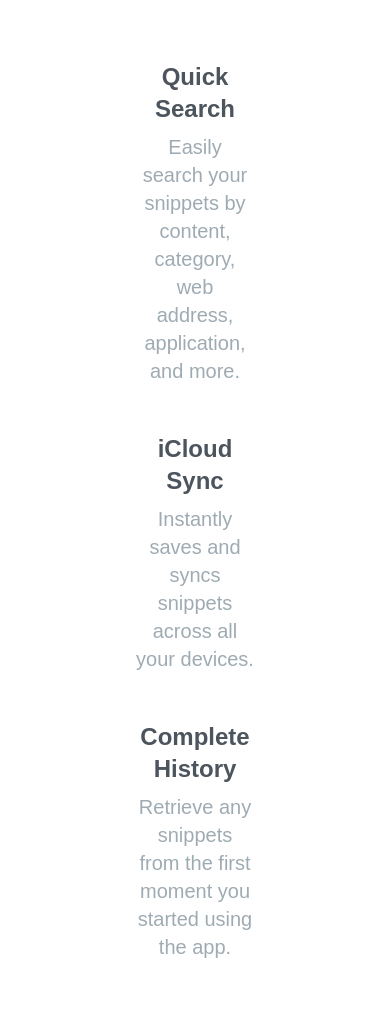
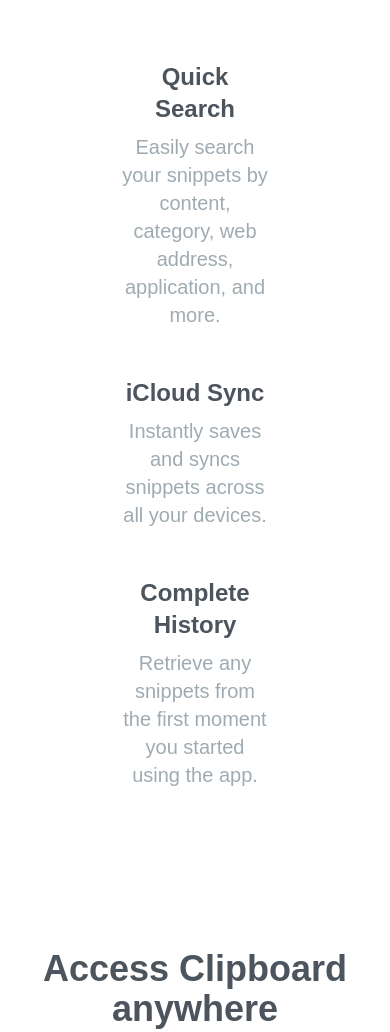
Before and after one commit to maxibrain4/clipboard-landing-page, a website: page index.html in a window 390 px wide. Shown: the part 1604-2636 px from the top of the page. Drawn offline with nearby package versions, Linux system fonts and the light colour scheme; files that its build step writes are made by us from their sources; a web font is replaced by a local one.

Commit message:
adjusted the feature section

```diff
--- a/index.html
+++ b/index.html
@@ -65,7 +65,7 @@
           </div>
           <!-- Item Container -->
           <div
-            class="flex flex-col mt-16 m-24 space-y-12 text-xl md:w-1/2 md:mb-60 md:text-left md:pl-16"
+            class="flex flex-col mt-16 m-20 space-y-12 text-xl md:w-1/2 md:mb-60 md:text-left md:pl-16"
           >
             <!-- Item 1 -->
             <div>
```
